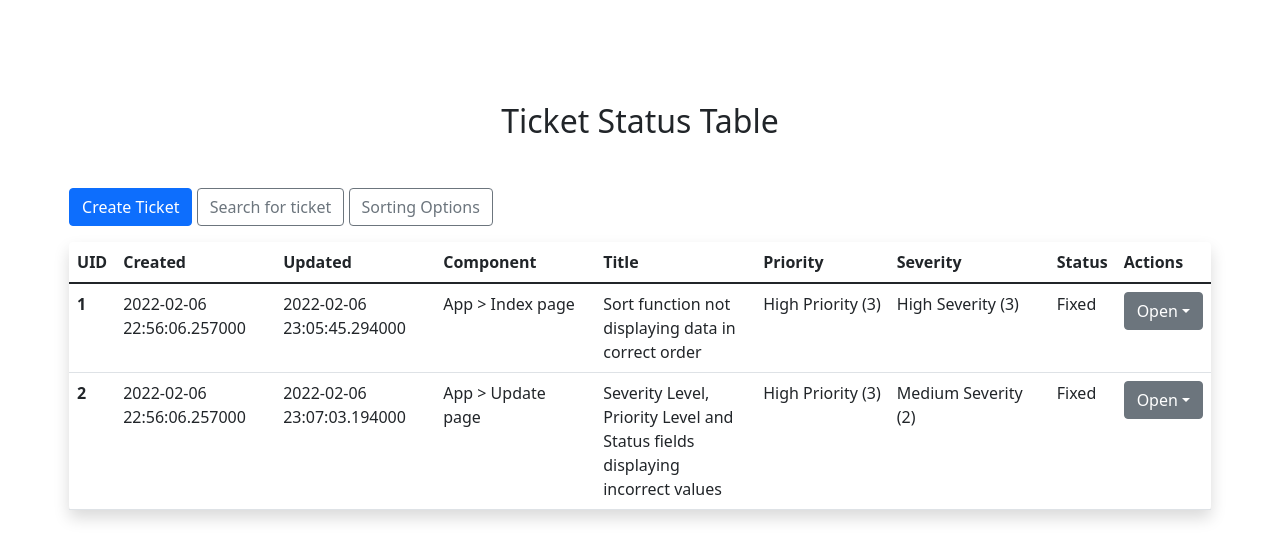
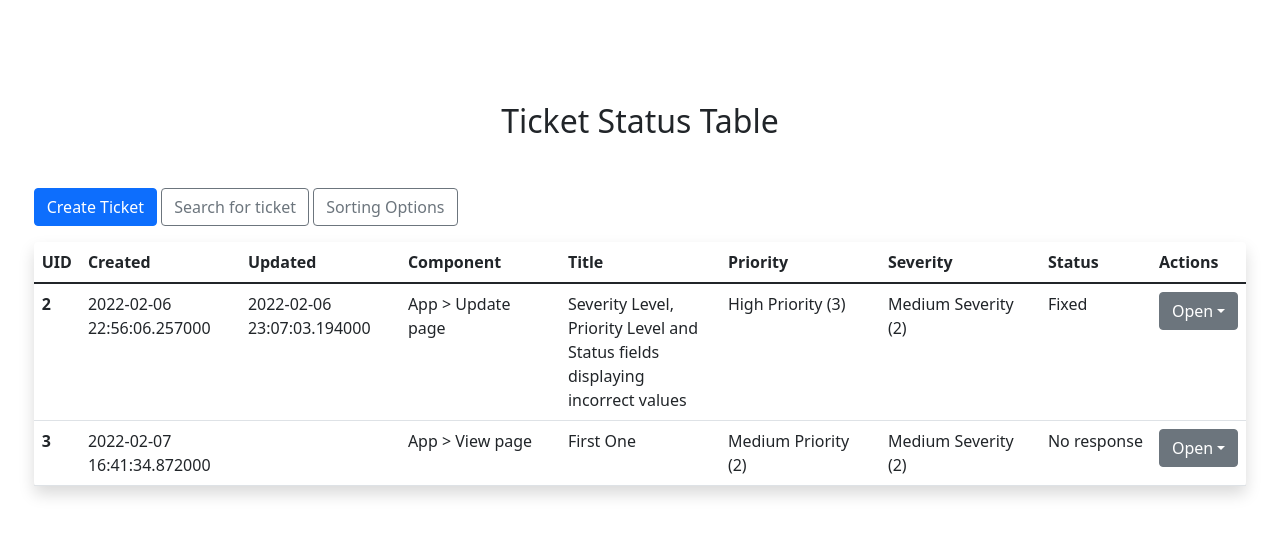
Before and after one commit to tkachikoti/bug_tracking_system, a Flask app: page / in a window 1280 px wide. Shown: the part 170-730 px from the top of the page. Run offline with Flask 2, Linux system fonts and the light colour scheme; some libraries are stand-ins or nearby versions.

Commit message:
fix bug that prevented tickets from being deleted via xhr

```diff
--- a/flaskr/models/tickets.csv
+++ b/flaskr/models/tickets.csv
@@ -1,3 +1,3 @@
 uid,created_at,created_at_full_date,updated_at,updated_at_full_date,component_name,title,description,priority,severity,status
-1,1644188166257,2022-02-06 22:56:06.257000,1644188745294,2022-02-06 23:05:45.294000,App > Index page,Sort function not displaying data in correct order,"The sort function is displaying data in an incorrect order. When the sort order is set to 'Ascending', the data on the table is rendered in descending order.",3,3,4
 2,1644188166257,2022-02-06 22:56:06.257000,1644188823194,2022-02-06 23:07:03.194000,App > Update page,"Severity Level, Priority Level and Status fields displaying incorrect values","When a ticket is opened for editing, the Severity Level, Priority Level and Status fields are defaulting to 4, 4, 1 respectively.",3,2,4
+3,1644252094872,2022-02-07 16:41:34.872000,,,App > View page,First One,dgsdg,2,2,1
--- a/flaskr/templates/index.html.jinja
+++ b/flaskr/templates/index.html.jinja
@@ -93,14 +93,18 @@
                         {% endif %}
                     {% endfor %}
                     <td>
+                        <form id="delete_ticket_form" method="post" action="/delete">
                             <div class="dropdown">
                                 <button class="btn btn-secondary dropdown-toggle" type="button" id="dropdownMenuButton1" data-bs-toggle="dropdown" aria-expanded="false">Open</button>
                                 <ul class="dropdown-menu" aria-labelledby="dropdownMenuButton1">
                                     <li><a class="dropdown-item" href="/view?uid={{ element.uid }}">View Ticket</a></li>
                                     <li><a class="dropdown-item" href="/update?uid={{ element.uid }}">Update Ticket</a></li>
-                                <li><a class="dropdown-item" href="#" onclick="confirm_deletion({{ element.uid }})">Delete Ticket</a></li>
+                                    <li><a class="dropdown-item" href="#" onclick="confirm_deletion()">Delete Ticket</a></li>
                                 </ul>
                             </div>
+                            <label for="uidInput1" class="form-label visually-hidden">UID</label>
+                            <input name="uid" type="hidden" class="form-control visually-hidden" id="uidInput1" value="{{ element.uid }}">
+                        </form>
                     </td>
                 </tr>
                 {% endfor %}
@@ -116,48 +120,11 @@
 </div>
 {% endblock %}
 {% block scripts %}
-    function confirm_deletion(uid) {
-        var ticket_uid = uid;
+    function confirm_deletion() {
         if (window.confirm("Do you really want to delete this ticket?")) {
-            send_delete_post_request({"uid": ticket_uid});
+            //send_delete_post_request({"uid": ticket_uid});
+            document.getElementById('delete_ticket_form').submit();
         }
-    }
-    function send_delete_post_request(data) {
-        console.log( 'Sending data' );
-
-        const XHR = new XMLHttpRequest();
-
-        var urlEncodedData = "",
-            urlEncodedDataPairs = [],
-            name;
-
-        // Turn the data object into an array of URL-encoded key/value pairs.
-        for (name in data) {
-            urlEncodedDataPairs.push( encodeURIComponent( name ) + '=' + encodeURIComponent( data[name] ) );
-        }
-
-        // Combine the pairs into a single string and replace all %-encoded spaces to
-        // the '+' character; matches the behavior of browser form submissions.
-        urlEncodedData = urlEncodedDataPairs.join( '&' ).replace( /%20/g, '+' );
-
-        // Define what happens on successful data submission
-        XHR.addEventListener( 'load', function(event) {
-            window.location.href = "/";
-        } );
-
-        // Define what happens in case of error
-        XHR.addEventListener( 'error', function(event) {
-            alert('Oops! Something went wrong.');
-        } );
-
-        // Set up our request
-        XHR.open('POST', '/delete');
-
-        // Add the required HTTP header for form data POST requests
-        XHR.setRequestHeader('Content-Type', 'application/x-www-form-urlencoded');
-
-        // Finally, send our data.
-        XHR.send( urlEncodedData );
     }
     function create_ticket_button() {
         window.location.href = "/create";
--- a/flaskr/templates/ticket_form.html.jinja
+++ b/flaskr/templates/ticket_form.html.jinja
@@ -89,7 +89,7 @@
                     {% endfor %}
                 </select>
             </div>
-            <div class="d-grid gap-2 d-md-block">
+            <div class="d-grid gap-2 d-md-block mt-5">
                 <button type="submit" class="btn btn-primary btn-lg">{% if page_title=='Update Ticket' %}UPDATE{% else %}CREATE{% endif %} TICKET</button>
                 <button type="button" class="btn btn-outline-secondary btn-lg" onclick="cancel_button()">RETURN HOME</button>
             </div>
```
Also changed, not shown: flaskr/templates/view.html.jinja (+11 -45 lines), README.md. Lines whose indentation alone changed are shown as unchanged.
